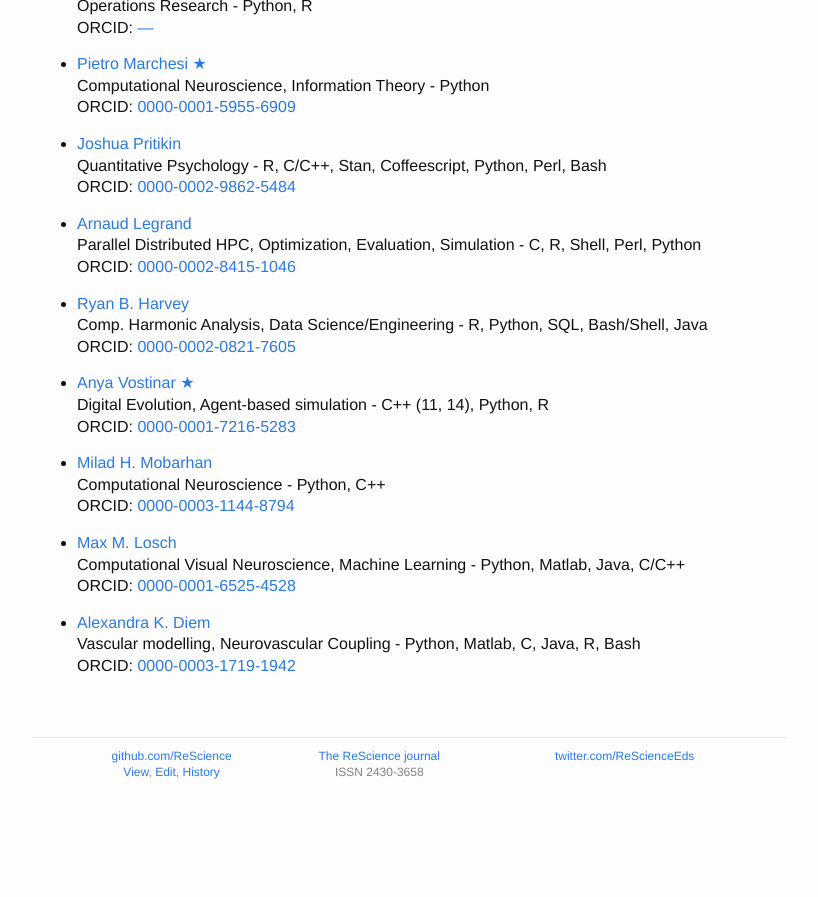
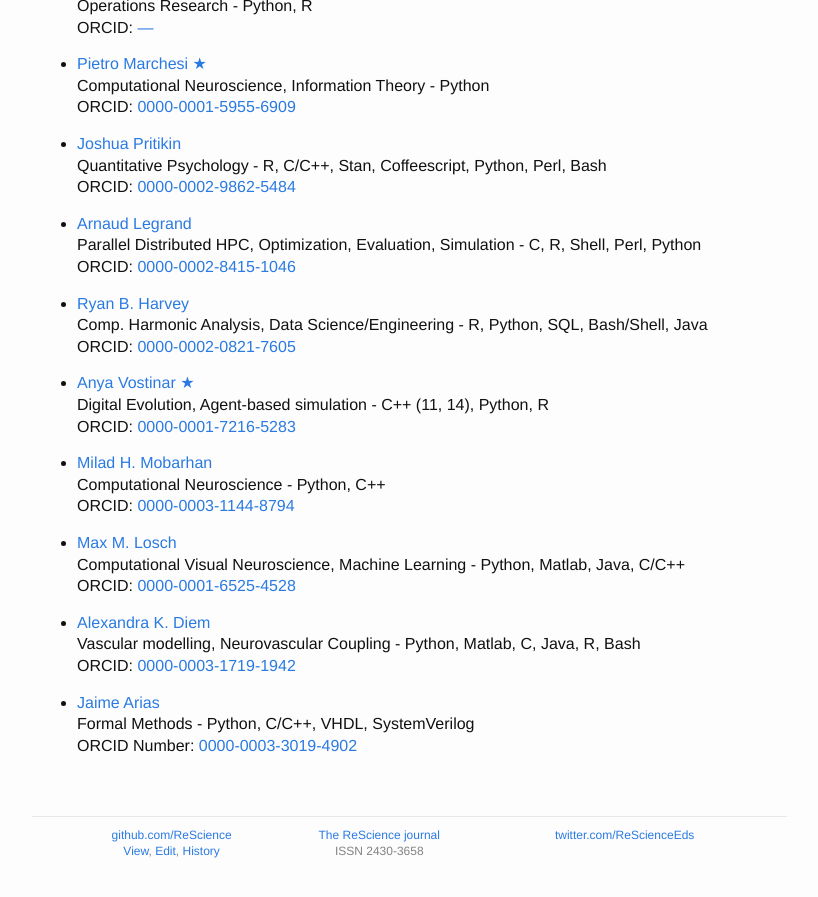
Before and after one commit to ReScience/rescience.github.io, a Jekyll site: the page built from 04-board.md, in a window 1280 px wide and 900 px high, scrolled down 6791 px. Shown: the top 897 px of the window, without its empty margins (223-1041 px from the left). Built offline with Jekyll 4.4.1, drawn with Linux system fonts in a browser that asks for light colours; our own code applies the rules of GitHub Pages for plain Markdown files; before the commit the page ends 7611 px from its top, so only the background shows below that.

Commit message:
Added Jaime Arias

```diff
--- a/04-board.md
+++ b/04-board.md
@@ -418,3 +418,7 @@ accepts submissions in other open source languages.
 * [Alexandra K. Diem](https://github.com/akdiem)
   Vascular modelling, Neurovascular Coupling - Python, Matlab, C, Java, R, Bash
   ORCID: [0000-0003-1719-1942](https://orcid.org/0000-0003-1719-1942)
+
+* [Jaime Arias](https://github.com/himito)
+  Formal Methods - Python, C/C++, VHDL, SystemVerilog
+  ORCID Number: [0000-0003-3019-4902](https://orcid.org/0000-0003-3019-4902)
```
